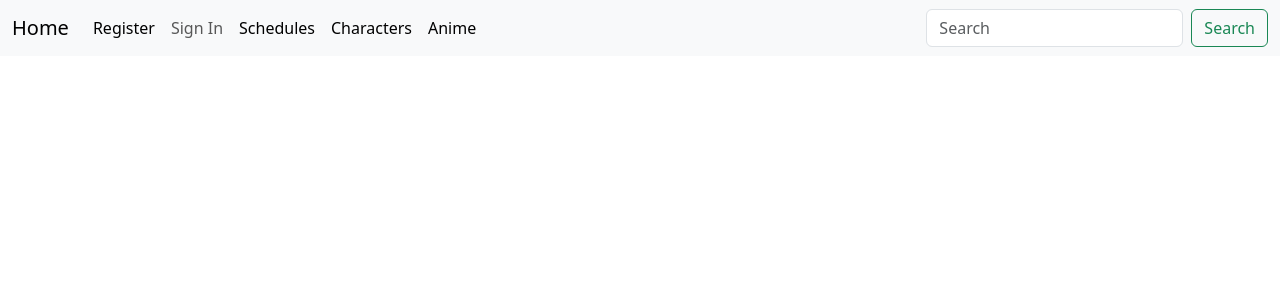
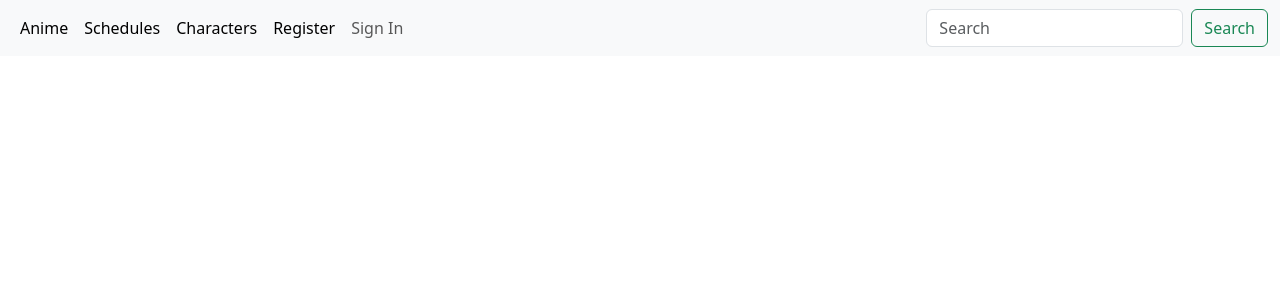
Before and after one commit to jameswright1902/Anime_frontend, a React (Vite) app in the folder Anime_frontend/: page / in a window 1280 px wide. Shown: the top 300 px of the page. Built offline with nearby package versions, Linux system fonts and the light colour scheme.

Commit message:
edited navbar links

```diff
--- a/Anime_frontend/components/nav.jsx
+++ b/Anime_frontend/components/nav.jsx
@@ -7,7 +7,7 @@
     <nav className="navbar navbar-expand-lg bg-body-tertiary">
       <div className="container-fluid">
 
-        <Link className="navbar-brand" to="#">Home</Link>
+        {/* <Link className="navbar-brand" to="#">Home</Link> */}
 
         <button className="navbar-toggler" type="button" data-bs-toggle="collapse" data-bs-target="#navbarSupportedContent" aria-controls="navbarSupportedContent" aria-expanded="false" aria-label="Toggle navigation">
           <span className="navbar-toggler-icon"></span>
@@ -15,23 +15,26 @@
 
         <div className="collapse navbar-collapse" id="navbarSupportedContent">
           <ul className="navbar-nav me-auto mb-2 mb-lg-0">
+
+          <li className="nav-item">
+              <Link className="nav-link active" aria-current="page" to="/top/anime">Anime</Link>
+            </li>
+
+            <li className="nav-item">
+              <Link className="nav-link active" aria-current="page" to="/schedules">Schedules</Link>
+            </li>
+
+            <li className="nav-item">
+              <Link className="nav-link active" aria-current="page" to="/top/characters">Characters</Link>
+            </li>
+
+
             <li className="nav-item">
               <Link className="nav-link active" aria-current="page" to="#">Register</Link>
             </li>
+
             <li className="nav-item">
               <Link className="nav-link" to="#">Sign In</Link>
-            </li>
-
-            <li className="nav-item">
-              <Link className="nav-link active" aria-current="page" to="#">Schedules</Link>
-            </li>
-
-            <li className="nav-item">
-              <Link className="nav-link active" aria-current="page" to="#">Characters</Link>
-            </li>
-
-            <li className="nav-item">
-              <Link className="nav-link active" aria-current="page" to="#">Anime</Link>
             </li>
 
           </ul>
--- a/Anime_frontend/src/main.jsx
+++ b/Anime_frontend/src/main.jsx
@@ -1,30 +1,26 @@
-import React from 'react';
-import { createRoot } from 'react-dom/client';
-import { BrowserRouter as Router, Routes, Route } from 'react-router-dom';
-import Home from '../routes/home';
-import RecommendationsPage from '../routes/recommendations';
-import TopCharacters from '../routes/topCharcters'; // Corrected import
-import TopAnime from '../routes/topAnime'; // Corrected import
-import Navbar from '../components/nav';
+import React from "react";
+import { createRoot } from "react-dom/client";
+import { BrowserRouter as Router, Routes, Route } from "react-router-dom";
+import Home from "../routes/home";
+import RecommendationsPage from "../routes/recommendations";
+import TopCharacters from "../routes/topCharcters"; // Corrected import
+import TopAnime from "../routes/topAnime"; // Corrected import
+import Navbar from "../components/nav";
 import "bootstrap/dist/css/bootstrap.css";
 
 
-createRoot(document.getElementById('root')).render(
+createRoot(document.getElementById("root")).render(
   <React.StrictMode>
     <Router>
+      <Navbar />
 
-        <Navbar/>
+      <Routes>
+        <Route path="/top/anime" element={<TopAnime />} />
+        <Route path="/schedules" element={<RecommendationsPage />} />
+        <Route path="/top/characters" element={<TopCharacters />} />
+        {/* <Route path="/anime" element={<TopAnime />} /> */}
 
-            <Routes>
-                  <Route path="/anime" element={<Home />} />
-                  <Route path="/schedules" element={<RecommendationsPage />} />
-                  <Route path="/top/characters" element={<TopCharacters />} /> {/* Add a route for the TopCharacters component */}
-                  <Route path="/top/anime" element={<TopAnime />} /> {/* Add a route for the TopAnime component */}
-                  {/* <Route path="/anime/:id" element={<AnimeDetails />} /> Route for displaying anime details */}
-
-
-                  {/* Add more routes as needed */}
-            </Routes>
+      </Routes>
     </Router>
   </React.StrictMode>
 );
```
